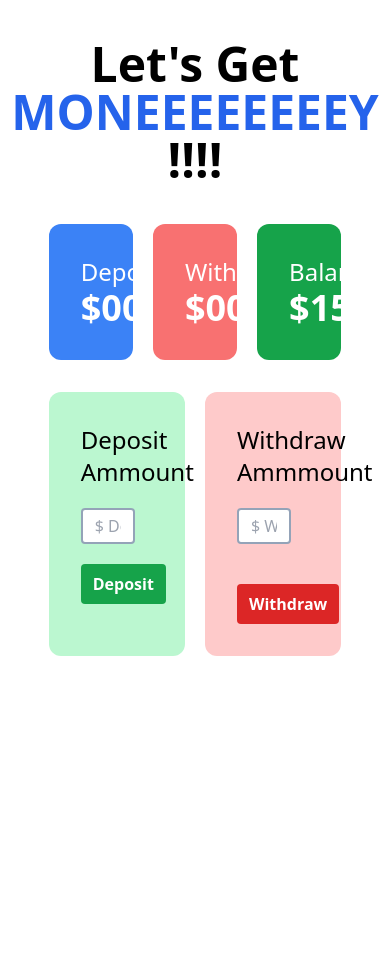
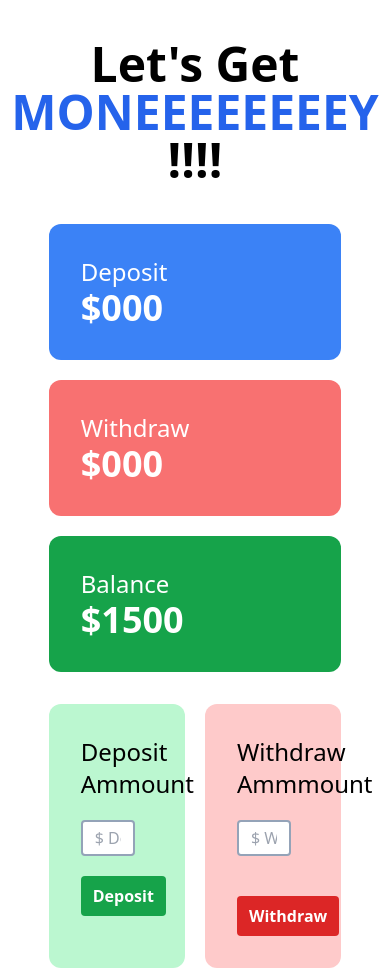
Before and after one commit to mkError420/banking-basic, a plain HTML site: page banking.html in a window 390 px wide. Before the commit the page ends 844 px from the top, so only its background shows below. Drawn offline with nearby package versions, Linux system fonts and the light colour scheme.

Commit message:
Add files via upload

```diff
--- a/banking.html
+++ b/banking.html
@@ -16,7 +16,7 @@
     </header>
     <main>
         <section class="w-3/4 mx-auto">
-            <div class="grid grid-cols-3 gap-5">
+            <div class="grid sm:grid-cols-1    lg:grid-cols-3  gap-5">
                 <div class="bg-blue-500 p-8 text-white rounded-xl">
                     <h3 class="text-2xl">Deposit</h3>
                     <h2 class="text-4xl font-semibold">$<span id="deposit-total">000</span></h2>
```
